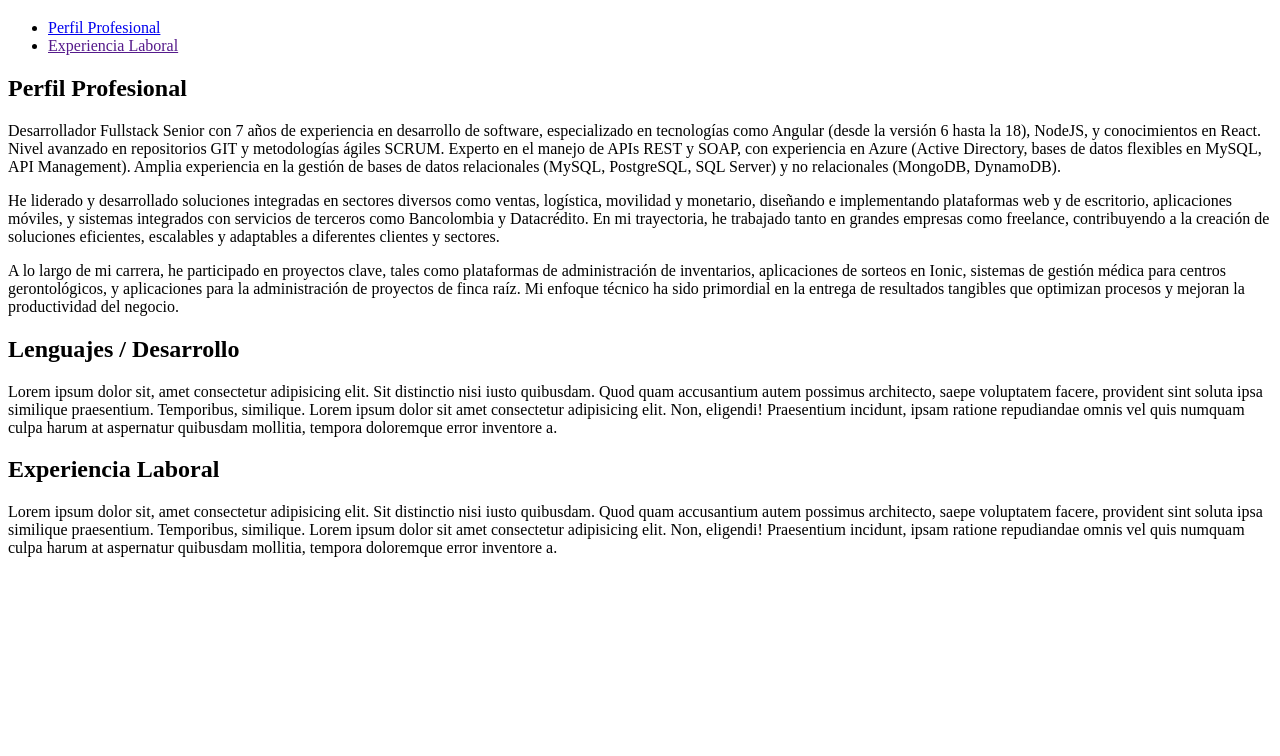
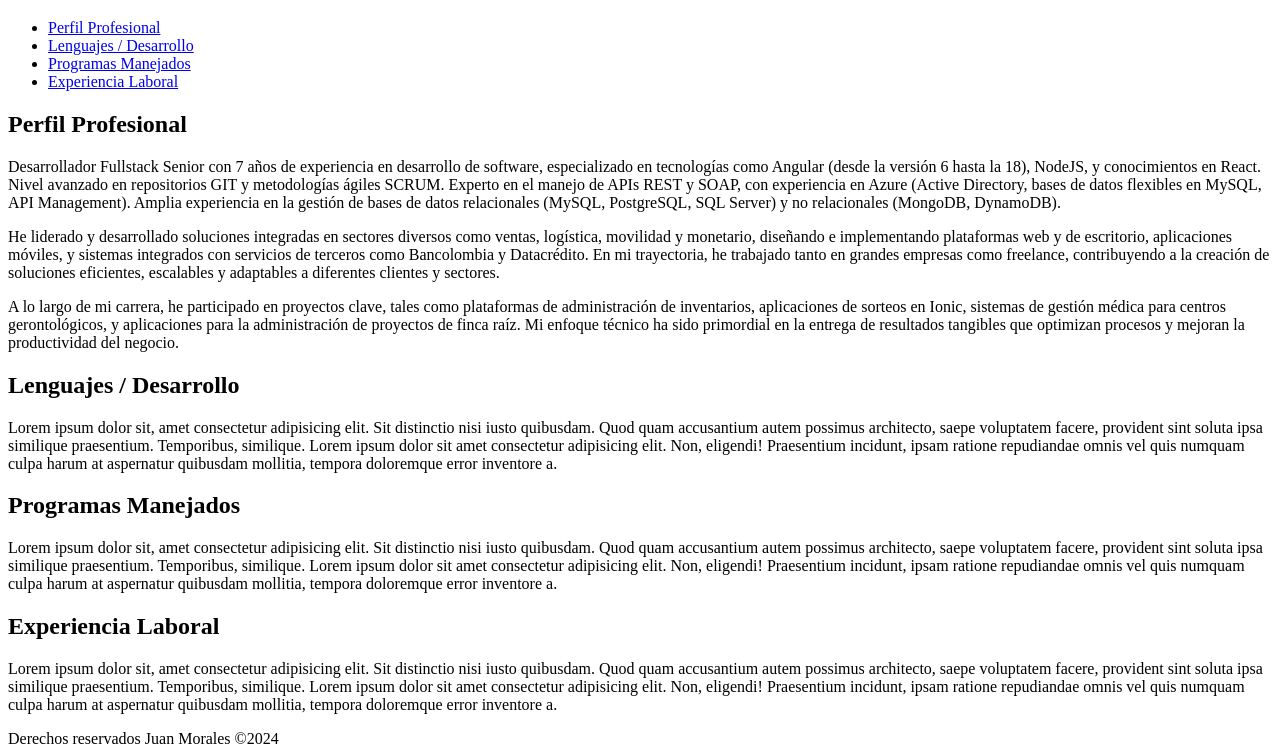
Before and after one commit to juanmorales1301/MiPortafolio, a plain HTML site: page index.html in a window 1280 px wide. Shown: the part 61-817 px from the top of the page. Drawn offline with Linux system fonts and the light colour scheme.

Commit message:
Actualziación de contenido

```diff
--- a/index.html
+++ b/index.html
@@ -19,7 +19,13 @@
                 <a href="#perfil_profesional">Perfil Profesional</a>
             </li>
             <li>
-                <a href="">Experiencia Laboral</a>
+                <a href="#lenguajes">Lenguajes / Desarrollo</a>
+            </li>
+            <li>
+                <a href="#programas">Programas Manejados</a>
+            </li>
+            <li>
+                <a href="#experiencia_laboral">Experiencia Laboral</a>
             </li>
         </ul>
     </nav>
@@ -62,9 +68,21 @@
         </section>
 
         <section>
-            <article>
+            <article id="lenguajes">
                 <h2>
                     Lenguajes / Desarrollo
+                </h2>
+                <p>
+                    Lorem ipsum dolor sit, amet consectetur adipisicing elit. Sit distinctio nisi iusto quibusdam. Quod
+                    quam accusantium autem possimus architecto, saepe voluptatem facere, provident sint soluta ipsa
+                    similique praesentium. Temporibus, similique. Lorem ipsum dolor sit amet consectetur adipisicing
+                    elit. Non, eligendi! Praesentium incidunt, ipsam ratione repudiandae omnis vel quis numquam culpa
+                    harum at aspernatur quibusdam mollitia, tempora doloremque error inventore a.
+                </p>
+            </article>
+            <article id="programas">
+                <h2>
+                    Programas Manejados
                 </h2>
                 <p>
                     Lorem ipsum dolor sit, amet consectetur adipisicing elit. Sit distinctio nisi iusto quibusdam. Quod
@@ -77,7 +95,7 @@
         </section>
 
         <section>
-            <article>
+            <article id="experiencia_laboral">
                 <h2>
                     Experiencia Laboral
                 </h2>
@@ -94,7 +112,7 @@
     </main>
 
     <footer>
-
+        <span>Derechos reservados Juan Morales ©2024</span>
     </footer>
 
 </body>
```
